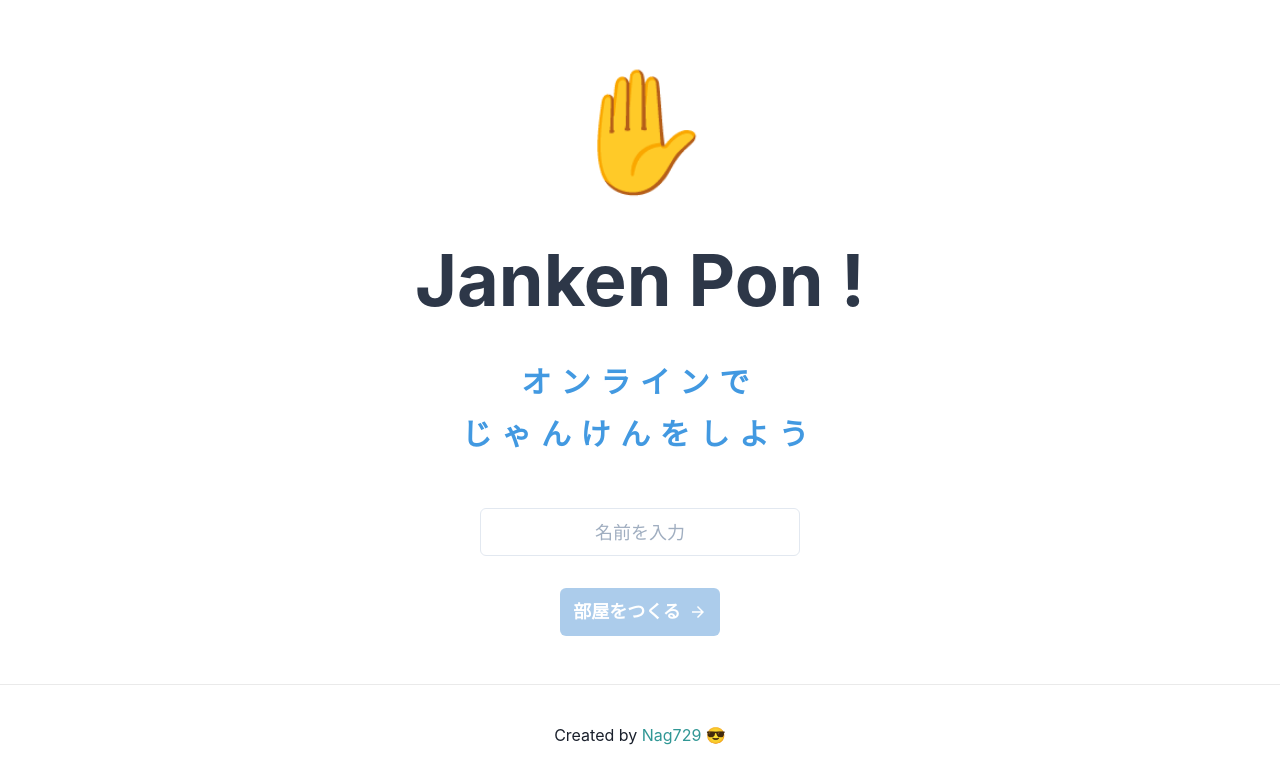
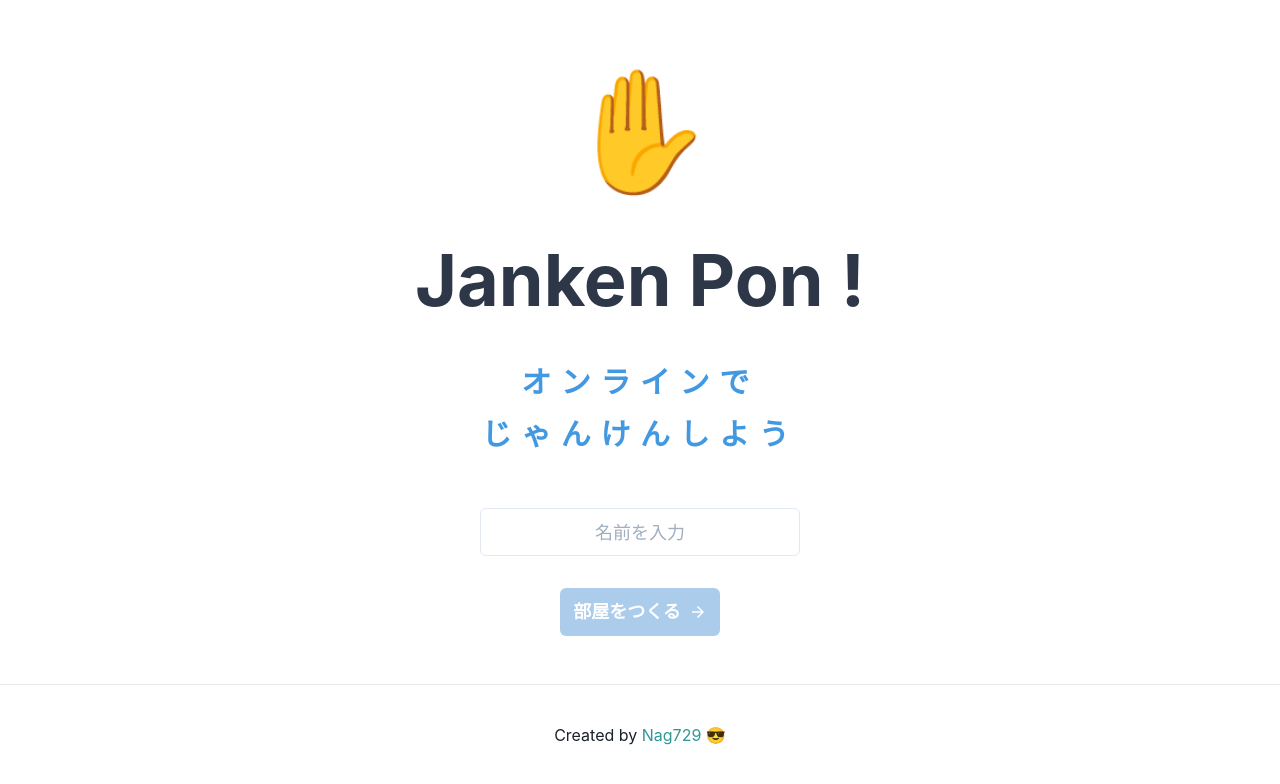
Before and after one commit to Nag729/janken-pon, a Next.js app: page / in a window 1280 px wide. Shown: the top 784 px of the page. Built offline with nearby package versions, Linux system fonts and the light colour scheme.

Commit message:
fix: env

```diff
--- a/components/views/welcome/SubTitle.tsx
+++ b/components/views/welcome/SubTitle.tsx
@@ -21,7 +21,7 @@ export default function SubTitle(_: SubTitleProps): JSX.Element {
         color="blue.400"
         letterSpacing="0.6rem"
       >
-        じゃんけんをしよう
+        じゃんけんしよう
       </Heading>
     </Box>
   );
--- a/pages/room/[roomId]/waiting.tsx
+++ b/pages/room/[roomId]/waiting.tsx
@@ -17,8 +17,7 @@ const Room = () => {
   const toast = useToast();
 
   const { roomId } = router.query as { roomId: string };
-  const ROOM_URL = `localhost:3000/${process.env.NEXT_PUBLIC_ROOM_PAGE_URL}/${roomId}/waiting`; // FIXME:
-  // const ROOM_URL = `${process.env.NEXT_PUBLIC_DOMAIN}${process.env.NEXT_PUBLIC_ROOM_PAGE_URL}/${roomId}/waiting`;
+  const ROOM_URL = `${process.env.NEXT_PUBLIC_DOMAIN}/room/${roomId}/waiting`;
 
   const socket = useSocket();
   const { state } = React.useContext(IsHostContext);
@@ -30,7 +29,7 @@ const Room = () => {
     if (!isUserReady || loadingUser || !router.isReady || !socket) return;
 
     // NOTE: Join to the room.
-    socket.emit(`join-to-room`, { roomId, userName });
+    socket.emit(`room`, { roomId, userName });
   }, [isUserReady, loadingUser, roomId, router, socket]);
 
   useEffect(() => {
```
Also changed, not shown: 1 other file (tests, documents, lock files or other folders).
